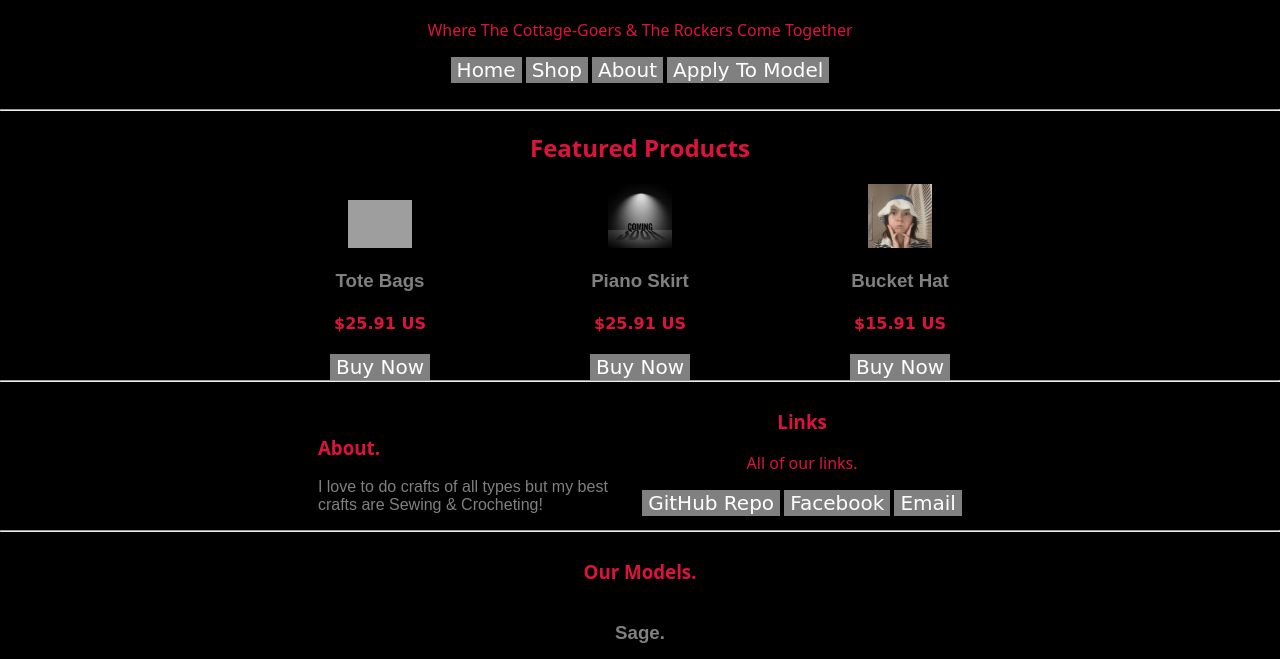
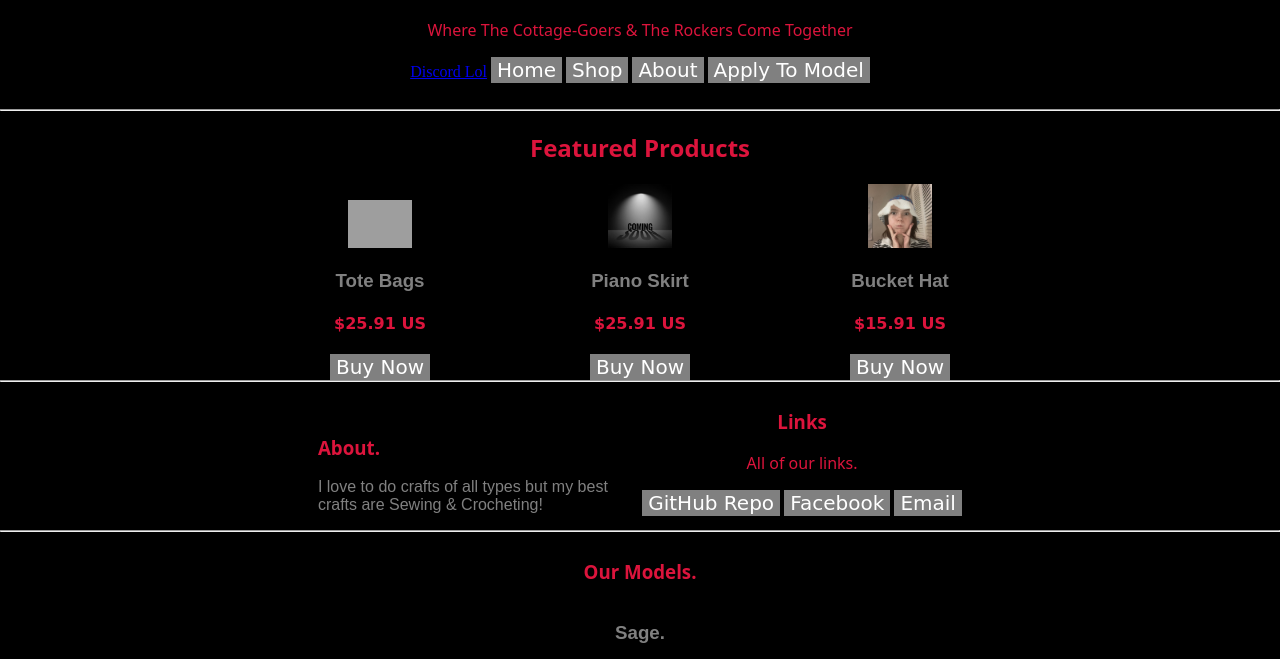
Before and after one commit to DarleenFairy33/thevines.shop, a plain HTML site: page index.html in a window 1280 px wide. Shown: the part 67-726 px from the top of the page. Drawn offline with Linux system fonts and the light colour scheme; grey boxes are pictures that could not be loaded; a web font is replaced by a local one.

Commit message:
Update index.html

```diff
--- a/index.html
+++ b/index.html
@@ -21,6 +21,7 @@
       </div>
     </header>
     <nav>
+      <a href=.well-known/discord.html>Discord Lol</a>
       <button>
         <a href="index.html">Home</a>
       </button>
```
